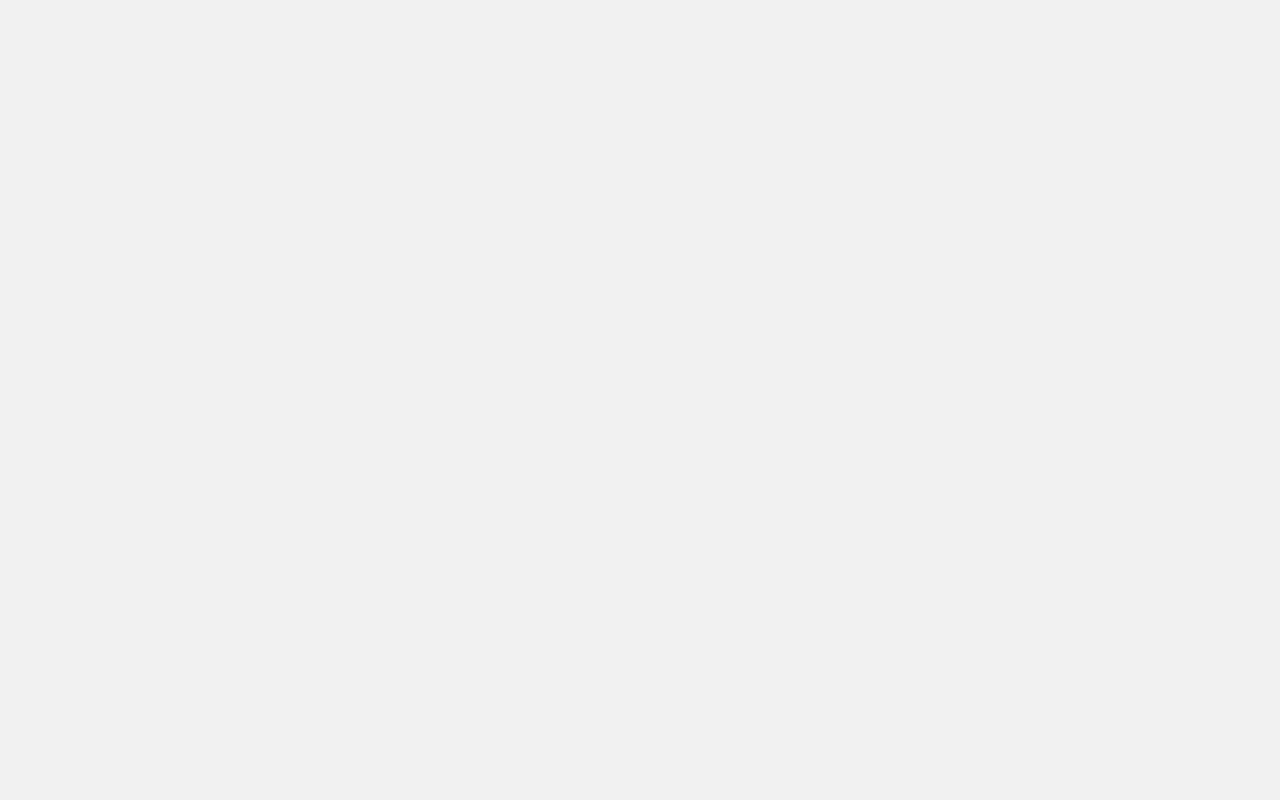
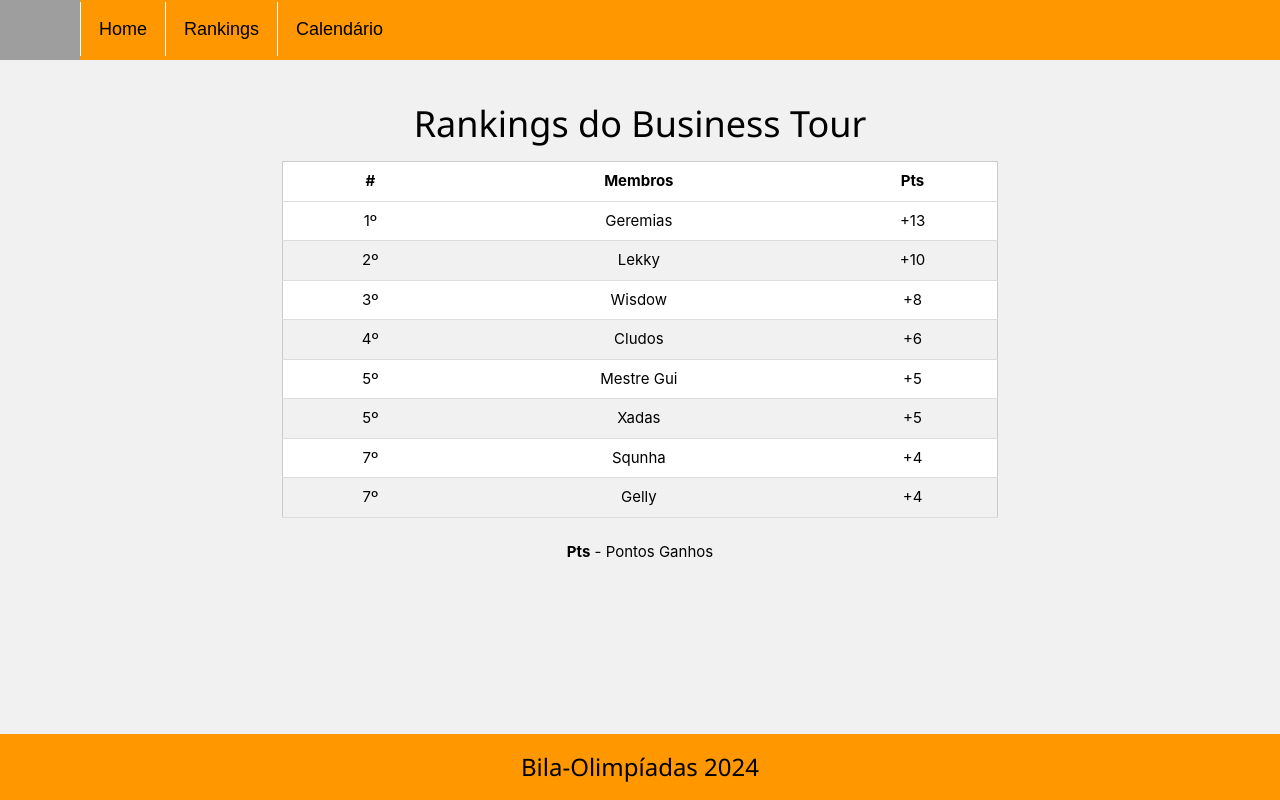
Before and after one commit to biladeirosgit/bila-olimpiadas, a React (Create React App) app: page /#/rankings/businesstour in a window 1280 px wide. Before the commit this address had no page. Built offline with nearby package versions, Linux system fonts and the light colour scheme; grey boxes are pictures that could not be loaded.

Commit message:
business tour

```diff
--- a/src/App.js
+++ b/src/App.js
@@ -29,6 +29,7 @@ import JulhoCalendar from './bo/calendario/JulhoCalendar';
 import ArenasLOL from './bo/rankings/julho/ArenasLOL';
 import PingPong from './bo/rankings/julho/PingPong';
 import Volleyball from './bo/rankings/julho/Volleyball';
+import BusinessTour from './bo/rankings/agosto/BusinessTour';
 
 
 
@@ -56,6 +57,7 @@ const App = () => {
                 <Route path="/rankings/bilapredictseuropeu" element={<BilapredictsEuropeu />} />
                 <Route path="/rankings/pingpong" element={<PingPong />} />
                 <Route path="/rankings/volleyball" element={<Volleyball />} />
+                <Route path="/rankings/businesstour" element={<BusinessTour />} />
 
                 <Route path="/calendario/marco" element={<MarcoCalendar />} />
                 <Route path="/calendario/abril" element={<AbrilCalendar />} />
--- a/src/bo/Navebar.js
+++ b/src/bo/Navebar.js
@@ -58,6 +58,12 @@ const Navebar = () => {
                             <li><Link to={"/rankings/volleyball"}>        <div className="w3-bar-item w3-button">Volleyball</div></Link></li>
                         </ul>
                     </li>
+                    <li className="flyout-alt">
+                        <a>Agosto</a>
+                        <ul className="flyout-content nav stacked">
+                            <li><Link to={"/rankings/businesstour"}>        <div className="w3-bar-item w3-button">Business Tour</div></Link></li>
+                        </ul>
+                    </li>
                 </ul>
             </li>
             <li className='flyout'>
--- a/src/bo/rankings/Rankings.css
+++ b/src/bo/rankings/Rankings.css
@@ -72,9 +72,6 @@
       border: 1px solid transparent;
     }
 
-    input[type="checkbox"] {
-    }
-
     span::after {
       content: "";
       display: inline-block;
--- a/src/bo/rankings/Rankings.js
+++ b/src/bo/rankings/Rankings.js
@@ -32,7 +32,8 @@ const Rankings = () => {
             "Bilapredicts Europeu 2024",
             "Arenas LoL",
             "Ping Pong",
-            "Volleyball"
+            "Volleyball",
+            "Business Tour"
         ],
 
         "março" : [
@@ -68,6 +69,10 @@ const Rankings = () => {
             "Volleyball"
         ],
 
+        "agosto" : [
+            "Business Tour"
+        ],
+
         "duos" : [
             "Bilatrecos",
             "Sueca",
@@ -97,7 +102,8 @@ const Rankings = () => {
             "Brawlhalla",
             "AmongUs",
             "Bilapredicts Europeu 2024",
-            "Ping Pong"
+            "Ping Pong",
+            "Business Tour"
         ],
 
 
@@ -112,6 +118,7 @@ const Rankings = () => {
             "AmongUs",
             "Bilapredicts Europeu 2024",
             "Arenas LoL",
+            "Business Tour"
         ],
 
 
--- /dev/null
+++ b/src/bo/rankings/agosto/BusinessTour.js
@@ -0,0 +1,59 @@
+import Navebar from "../../Navebar";
+import Footer from "../../Footer";
+
+
+const BusinessTour = () => {
+
+
+     // Dados dos jogadores
+     var player1 = { "#" : "1º" , "Membros" : "Geremias"    , Pt: "+13" };
+     var player2 = { "#" : "2º" , "Membros" : "Lekky"       , Pt: "+10" };
+     var player3 = { "#" : "3º" , "Membros" : "Wisdow"      , Pt: "+8"  };
+     var player4 = { "#" : "4º" , "Membros" : "Cludos"      , Pt: "+6"  };
+     var player5 = { "#" : "5º" , "Membros" : "Mestre Gui"  , Pt: "+5"  };
+     var player6 = { "#" : "5º" , "Membros" : "Xadas"       , Pt: "+5"  };
+     var player7 = { "#" : "7º" , "Membros" : "Squnha"      , Pt: "+4"  };
+     var player8 = { "#" : "7º" , "Membros" : "Gelly"       , Pt: "+4"  };
+
+     var players = [player1, player2, player3, player4, player5, player6,player7,player8];
+
+     return (
+         <>
+             <Navebar />
+             <div className="w3-container w3-light-gray" style={{ textAlign: "center" }}>
+                 <div className="w3-container w3-center" style={{ width: "60%", display: "inline-block" }}>
+                     <h1 className="w3-center">Rankings do Business Tour</h1>
+                     <div className="rankings-container">
+                         <table className="rankings-table w3-table w3-centered w3-table-all w3-hoverable">
+                             <thead>
+                                 <tr>
+                                     <th>#</th>
+                                     <th>Membros</th>
+                                     <th>Pts</th>
+                                 </tr>
+                             </thead>
+                             <tbody>
+                                 {players.map((player, index) => (
+                                     <tr key={index}>
+                                         <td>{player["#"]}</td>
+                                         <td>{player.Membros}</td>
+                                         <td>{player.Pt}</td>
+                                     </tr>
+                                 ))}
+                             </tbody>
+                         </table>
+                     </div>
+                 </div>
+                 <div class="w3-container">
+                     <br></br>
+                     <p>
+                       <b>Pts</b> - Pontos Ganhos
+                     </p>
+                 </div>
+             </div>
+
+             <Footer />
+         </>
+     );
+ }
+ export default BusinessTour;
--- a/src/bo/rankings/rankings.json
+++ b/src/bo/rankings/rankings.json
@@ -71,6 +71,10 @@
         "Volleyball" : {
             "Lugar" : "2º",
             "Pontos" : 6
+        },
+        "Business Tour" : {
+            "Lugar" : "5º",
+            "Pontos" : 5
         }
     },
     "Wisdow" : {
@@ -133,6 +137,10 @@
         "Bilapredicts Europeu 2024" : {
             "Lugar" : "6º",
             "Pontos" : 5
+        },
+        "Business Tour" : {
+            "Lugar" : "3º",
+            "Pontos" : 8
         }
     },
     "Mestre Gui" : {
@@ -175,6 +183,10 @@
         "Bilapredicts Europeu 2024" : {
             "Lugar" : "8º",
             "Pontos" : 4
+        },
+        "Business Tour" : {
+            "Lugar" : "5º",
+            "Pontos" : 5
         }
     },
     "Bárbara" : {
@@ -291,6 +303,10 @@
         "Bilapredicts Europeu 2024" : {
             "Lugar" : "7º",
             "Pontos" : 4
+        },
+        "Business Tour" : {
+            "Lugar" : "1º",
+            "Pontos" : 13
         }
     },
     "Braz" : {
@@ -419,6 +435,10 @@
         "Volleyball" : {
             "Lugar" : "1º",
             "Pontos" : 8
+        },
+        "Business Tour" : {
+            "Lugar" : "7º",
+            "Pontos" : 4
         }
     },
     "Cludos" : {
@@ -488,6 +508,10 @@
         },
         "Volleyball" : {
             "Lugar" : "2º",
+            "Pontos" : 6
+        },
+        "Business Tour" : {
+            "Lugar" : "4º",
             "Pontos" : 6
         }
     },
@@ -861,6 +885,10 @@
         "Ping Pong" : {
             "Lugar" : "3º",
             "Pontos" : 8
+        },
+        "Business Tour" : {
+            "Lugar" : "2º",
+            "Pontos" : 10
         }
     },
     "Frazão" : {
@@ -917,6 +945,10 @@
         "Ping Pong" : {
             "Lugar" : "10º",
             "Pontos" : 3
+        },
+        "Business Tour" : {
+            "Lugar" : "7º",
+            "Pontos" : 4
         }
     },
     "Gama" : {
```
